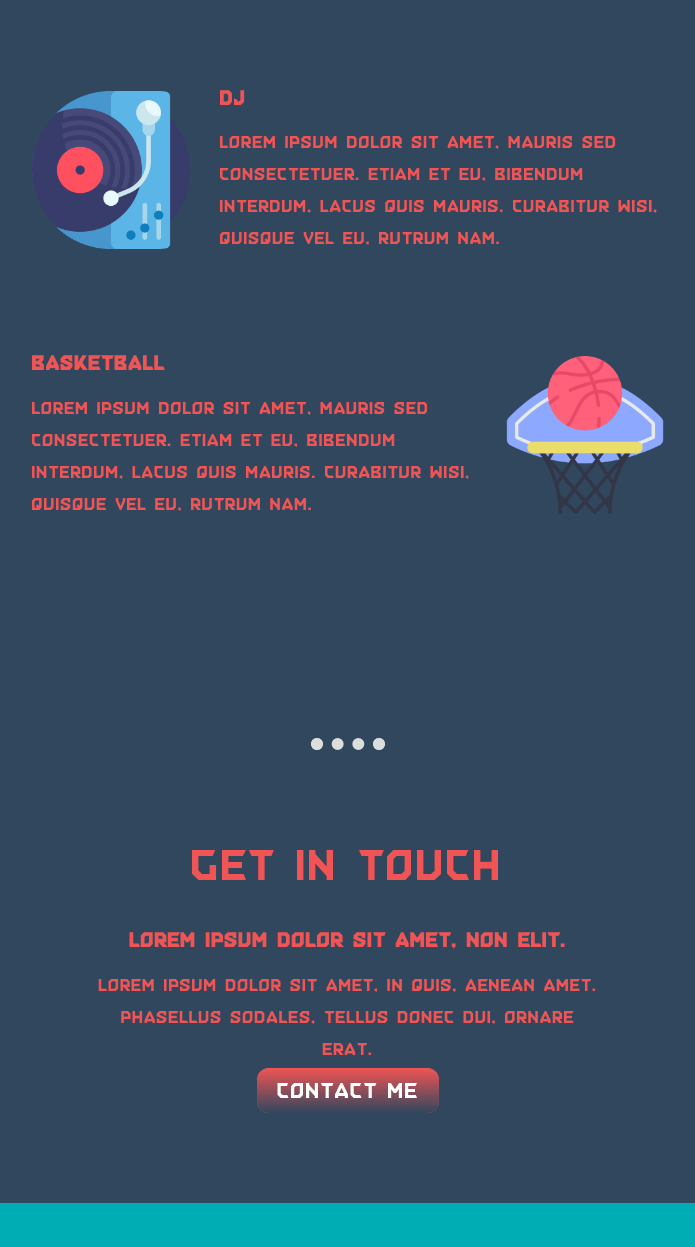
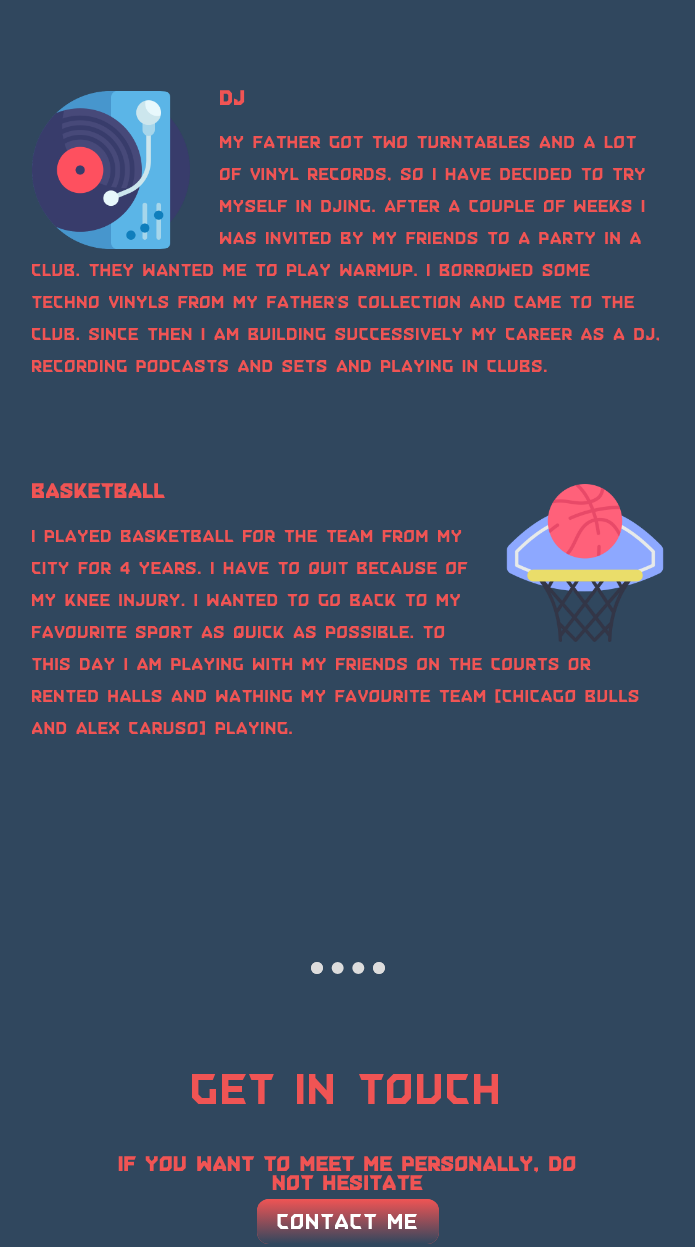
Before and after one commit to LunarCommands/first_site, a plain HTML site: page index.html in a window 1280 px wide. Shown: the part 3360-4607 px from the top of the page, without its empty margins (292-987 px from the left). Drawn offline with Linux system fonts and the light colour scheme; files whose address does not match are found by name.

Commit message:
Description part 3

```diff
--- a/index.html
+++ b/index.html
@@ -52,20 +52,19 @@
       <div class="skill-row">
         <img class="right" src="images/dj.png" alt="dj-image">
         <h3>DJ</h3>
-        <p>Lorem ipsum dolor sit amet, mauris sed consectetuer. Etiam et eu, bibendum interdum, lacus quis mauris. Curabitur wisi, quisque vel eu, rutrum nam.</p>
+        <p>My father got two turntables and a lot of vinyl records, so I have decided to try myself in DJing. After a couple of weeks I was invited by my friends to a party in a club. They wanted me to play warmup. I borrowed some techno vinyls from my father's collection and came to the club. Since then I am building successively my career as a Dj, recording podcasts and sets and playing in clubs.</p>
       </div>
       <div class="skill-row">
         <img class="left" src="images/basketball.png" alt="basketball-image">
         <h3>Basketball</h3>
-        <p>Lorem ipsum dolor sit amet, mauris sed consectetuer. Etiam et eu, bibendum interdum, lacus quis mauris. Curabitur wisi, quisque vel eu, rutrum nam.</p>
+        <p>I played basketball for the team from my city for 4 years. I have to quit because of my knee injury. I wanted to go back to my favourite sport as quick as possible. To this day I am playing with my friends on the courts or rented halls and wathing my favourite team (CHICAGO BULLS AND ALEX CARUSO) playing.</p>
       </div>
     </div><br>
     <hr>
 
     <div class="contact-me">
       <h2>Get In Touch</h2>
-      <h3>Lorem ipsum dolor sit amet, non elit.</h3>
-      <p>Lorem ipsum dolor sit amet, in quis, aenean amet. Phasellus sodales, tellus donec dui, ornare erat.</p>
+      <h3>If you want to meet me personally, do not hesitate</h3>
       <a class="btn" href="mailto:f.wolski@protonmail.com" target="blank">CONTACT ME</a>
     </div>
   </div>
```
